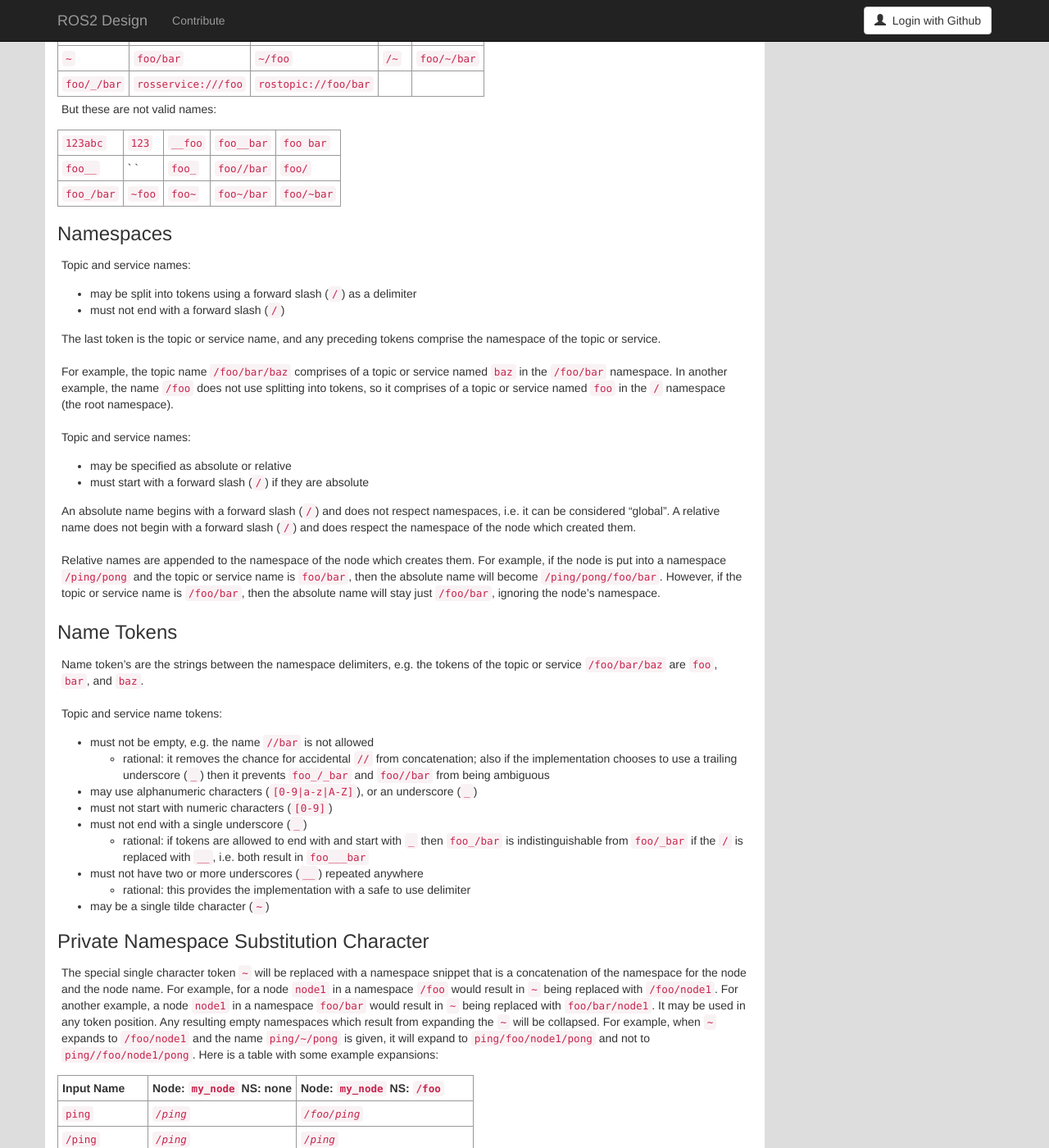
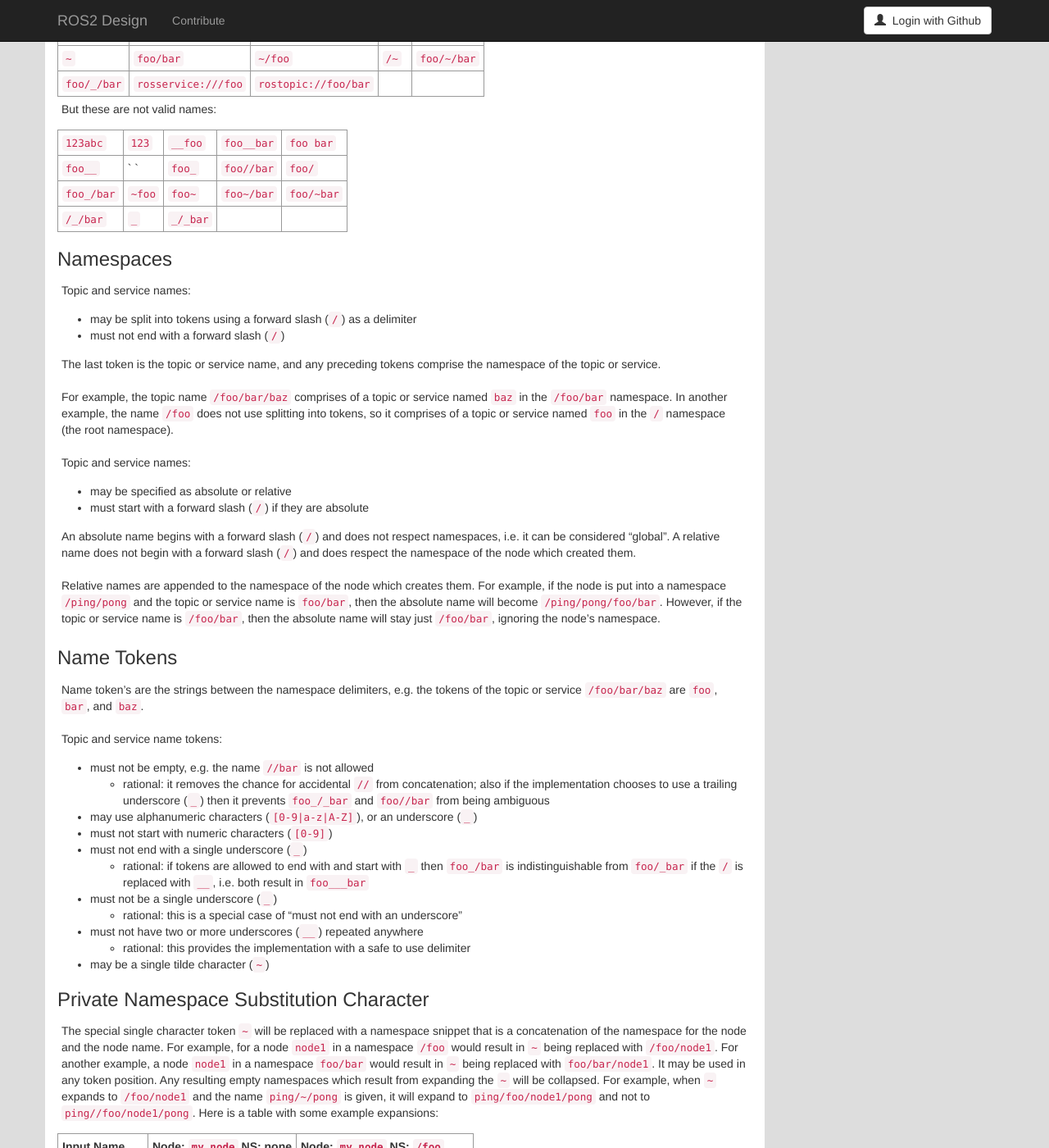
Before and after one commit to ros2/design, a Jekyll site: the page built from articles/115_topic_and_service_name_mapping.md, in a window 1280 px wide and 1400 px high, scrolled down 1527 px. Shown: the whole window at 82% size. Built offline with Jekyll 4.4.1, drawn with Linux system fonts in a browser that asks for light colours; nearby versions of some CDN libraries; some of the changed text lies outside the part shown.

Commit message:
do not allow '_' namespace

```diff
--- a/articles/115_topic_and_service_name_mapping.md
+++ b/articles/115_topic_and_service_name_mapping.md
@@ -84,9 +84,10 @@ For example, these are valid names:
 
 But these are not valid names:
 
-| `123abc`   | `123`  | `__foo` | `foo__bar` | `foo bar`  |
-| `foo__`    | ` `    | `foo_`  | `foo//bar` | `foo/`     |
-| `foo_/bar` | `~foo` | `foo~`  | `foo~/bar` | `foo/~bar` |
+| `123abc`   | `123`  | `__foo`  | `foo__bar` | `foo bar`  |
+| `foo__`    | ` `    | `foo_`   | `foo//bar` | `foo/`     |
+| `foo_/bar` | `~foo` | `foo~`   | `foo~/bar` | `foo/~bar` |
+| `/_/bar`   | `_`    | `_/_bar` |            |            |
 
 ### Namespaces
 
@@ -129,6 +130,10 @@ Topic and service name tokens:
 - must not end with a single underscore (`_`)
 
   - rational: if tokens are allowed to end with and start with `_` then `foo_/bar` is indistinguishable from `foo/_bar` if the `/` is replaced with `__`, i.e. both result in `foo___bar`
+
+- must not be a single underscore (`_`)
+
+  - rational: this is a special case of "must not end with an underscore"
 
 - must not have two or more underscores (`__`) repeated anywhere
 
@@ -204,7 +209,6 @@ Here are some examples of translations between ROS topic names and DDS topic nam
 | `/foo/_bar`       | Topic     | `rt_foo___bar`        |
 | `/_foo/_bar`      | Topic     | `rt__foo___bar`       |
 | `/_foo/_bar/_baz` | Topic     | `rt__foo___bar___baz` |
-| `/foo/_/bar`      | Topic     | `rt_foo_____bar`      |
 
 ## Concerns/Alternatives
 
```
